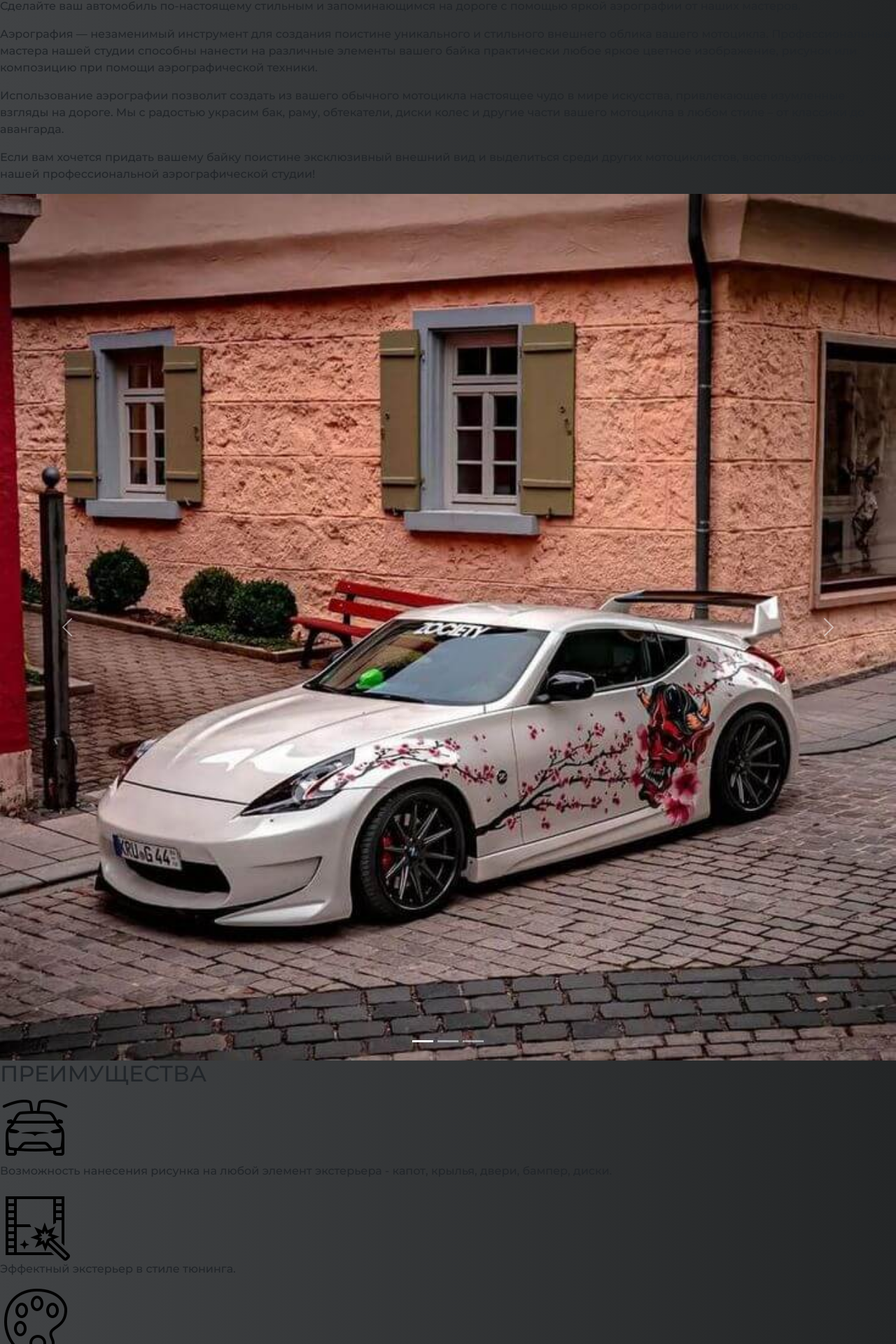
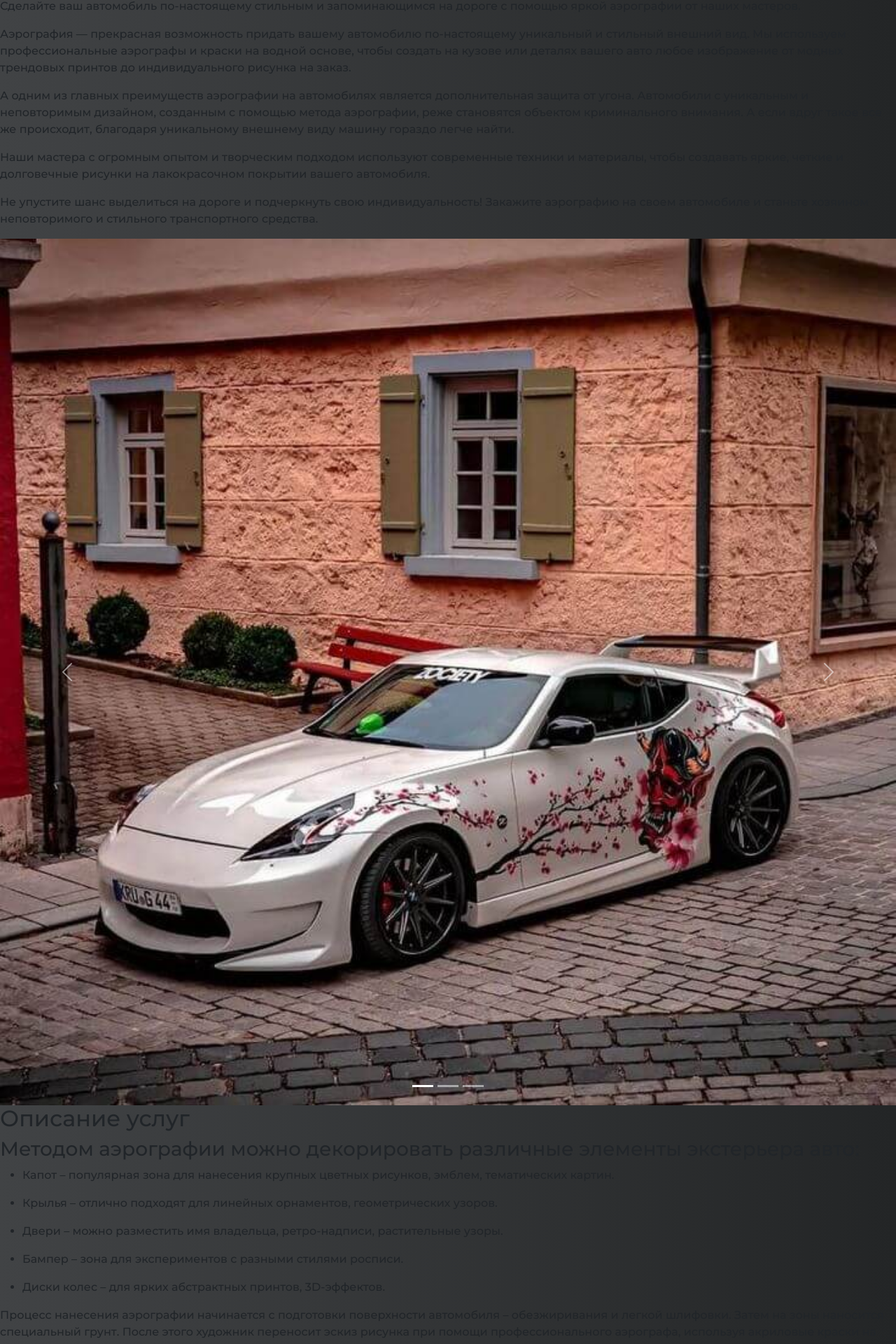
Before and after one commit to Max-Teplyakov/airbrush, a React (Create React App) app: page /car in a window 1280 px wide. Shown: the part 739-2659 px from the top of the page at 70% size. Built offline with nearby package versions, Linux system fonts and the light colour scheme.

Commit message:
добавил description

```diff
--- a/public/index.html
+++ b/public/index.html
@@ -3,6 +3,8 @@
   <head>
     <meta charset="utf-8" />
     <meta name="viewport" content="width=device-width, initial-scale=1" />
+    <!-- <link rel="icon" href="../src/images/logo2.ico" type="image/x-icon"> -->
+    <link rel="shortcut icon" href="/logo-ico.ico" type="image/x-icon">
     <link
       href="https://cdn.jsdelivr.net/npm/bootstrap@5.0.2/dist/css/bootstrap.min.css"
       rel="stylesheet"
--- a/src/components/AboutAirbrushing/AboutAirbrushing.css
+++ b/src/components/AboutAirbrushing/AboutAirbrushing.css
@@ -22,7 +22,6 @@
 }
 
 .about-airbrushing__subtitle {
-  margin: 0 auto;
   margin-bottom: 5px;
   max-width: 1024px;
   font-size: 19px;
--- a/src/components/AboutAirbrushing/AboutAirbrushing.js
+++ b/src/components/AboutAirbrushing/AboutAirbrushing.js
@@ -9,23 +9,28 @@ function AboutAirbrushing() {
         <div className="about-airbrushing__line"></div>
         <p className="about-airbrushing__subtitle">
           <span className="about-airbrushing__span">Аэрография</span> —
-          незаменимый инструмент для создания поистине уникального и стильного
-          внешнего облика вашего мотоцикла. Профессиональные мастера нашей
-          студии способны нанести на различные элементы вашего байка практически
-          любое яркое цветное изображение, рисунок или композицию при помощи
-          аэрографической техники.
+          прекрасная возможность придать вашему автомобилю по-настоящему
+          уникальный и стильный внешний вид. Мы используем профессиональные
+          аэрографы и краски на водной основе, чтобы создать на кузове или
+          деталях вашего авто любое изображение от модных трендовых принтов до
+          индивидуального рисунка на заказ.
         </p>
         <p className="about-airbrushing__subtitle">
-          Использование аэрографии позволит создать из вашего обычного мотоцикла
-          настоящее чудо в мире искусства, привлекающее изумленные взгляды на
-          дороге. Мы с радостью украсим бак, раму, обтекатели, диски колес и
-          другие части вашего мотоцикла в любом стиле – от классики до
-          авангарда.
+          А одним из главных преимуществ аэрографии на автомобилях является
+          дополнительная защита от угона. Автомобили с уникальным и неповторимым
+          дизайном, созданным с помощью метода аэрографии, реже становятся
+          объектом криминального внимания. А если вдруг такое все же происходит,
+          благодаря уникальному внешнему виду машину гораздо легче найти.
         </p>
         <p className="about-airbrushing__subtitle">
-          Если вам хочется придать вашему байку поистине эксклюзивный внешний
-          вид и выделиться среди других мотоциклистов, воспользуйтесь услугами
-          нашей профессиональной аэрографической студии!
+          Наши мастера с огромным опытом и творческим подходом используют
+          современные техники и материалы, чтобы создавать яркие, четкие и
+          долговечные рисунки на лакокрасочном покрытии вашего автомобиля.
+        </p>
+        <p className="about-airbrushing__subtitle">
+          Не упустите шанс выделиться на дороге и подчеркнуть свою
+          индивидуальность! Закажите аэрографию на своем автомобиле и станьте
+          хозяином неповторимого и стильного транспортного средства.
         </p>
       </section>
     );
@@ -64,24 +69,30 @@ function AboutAirbrushing() {
       <section className="about-airbrushing">
         <div className="about-airbrushing__line"></div>
         <p className="about-airbrushing__subtitle">
-          <span className="about-airbrushing__span">Аэрография</span> —
-          незаменимый инструмент для создания поистине уникального и стильного
-          внешнего облика вашего мотоцикла. Профессиональные мастера нашей
-          студии способны нанести на различные элементы вашего байка практически
-          любое яркое цветное изображение, рисунок или композицию при помощи
-          аэрографической техники.
+          <span className="about-airbrushing__span">
+            Хотите украсить свой ноутбук оригинальным рисунком?
+          </span>{" "}
+          &nbsp; Это отличная идея для создания эксклюзивного дизайна.
+          Существует несколько способов нанесения изображений на ноутбук.
         </p>
         <p className="about-airbrushing__subtitle">
-          Использование аэрографии позволит создать из вашего обычного мотоцикла
-          настоящее чудо в мире искусства, привлекающее изумленные взгляды на
-          дороге. Мы с радостью украсим бак, раму, обтекатели, диски колес и
-          другие части вашего мотоцикла в любом стиле – от классики до
-          авангарда.
+          <span className="about-airbrushing__span">Аэрография</span> - роспись
+          при помощи аэрографа. Позволяет создавать многоцветные сложные рисунки
+          - пейзажи, портреты, абстрактные композиции.
         </p>
         <p className="about-airbrushing__subtitle">
-          Если вам хочется придать вашему байку поистине эксклюзивный внешний
-          вид и выделиться среди других мотоциклистов, воспользуйтесь услугами
-          нашей профессиональной аэрографической студии!
+          <span className="about-airbrushing__span">Гидрографика</span> подходит
+          для однотонных простых изображений, которые переносятся на поверхность
+          с помощью специальной пленки.
+        </p>
+        <p className="about-airbrushing__subtitle">
+          <span className="about-airbrushing__span">Винил</span> - готовые
+          самоклеящиеся пленки с напечатанным рисунком. Используется для
+          нанесения надписей, логотипов.
+        </p>
+        <p className="about-airbrushing__subtitle">
+          <span className="about-airbrushing__span">Роспись красками</span> -
+          позволяет создавать авторские рисунки вручную с помощью кисти.
         </p>
       </section>
     );
@@ -93,23 +104,9 @@ function AboutAirbrushing() {
         <div className="about-airbrushing__line"></div>
         <p className="about-airbrushing__subtitle">
           <span className="about-airbrushing__span">Аэрография</span> —
-          незаменимый инструмент для создания поистине уникального и стильного
-          внешнего облика вашего мотоцикла. Профессиональные мастера нашей
-          студии способны нанести на различные элементы вашего байка практически
-          любое яркое цветное изображение, рисунок или композицию при помощи
-          аэрографической техники.
-        </p>
-        <p className="about-airbrushing__subtitle">
-          Использование аэрографии позволит создать из вашего обычного мотоцикла
-          настоящее чудо в мире искусства, привлекающее изумленные взгляды на
-          дороге. Мы с радостью украсим бак, раму, обтекатели, диски колес и
-          другие части вашего мотоцикла в любом стиле – от классики до
-          авангарда.
-        </p>
-        <p className="about-airbrushing__subtitle">
-          Если вам хочется придать вашему байку поистине эксклюзивный внешний
-          вид и выделиться среди других мотоциклистов, воспользуйтесь услугами
-          нашей профессиональной аэрографической студии!
+          позволяет создавать эксклюзивные рисунки на спортивных шлемах -
+          мотоциклетных, хоккейных, вратарских. Это отличный способ подчеркнуть
+          индивидуальность и превратить экипировку в произведение искусства.
         </p>
       </section>
     );
@@ -121,23 +118,10 @@ function AboutAirbrushing() {
         <div className="about-airbrushing__line"></div>
         <p className="about-airbrushing__subtitle">
           <span className="about-airbrushing__span">Аэрография</span> —
-          незаменимый инструмент для создания поистине уникального и стильного
-          внешнего облика вашего мотоцикла. Профессиональные мастера нашей
-          студии способны нанести на различные элементы вашего байка практически
-          любое яркое цветное изображение, рисунок или композицию при помощи
-          аэрографической техники.
-        </p>
-        <p className="about-airbrushing__subtitle">
-          Использование аэрографии позволит создать из вашего обычного мотоцикла
-          настоящее чудо в мире искусства, привлекающее изумленные взгляды на
-          дороге. Мы с радостью украсим бак, раму, обтекатели, диски колес и
-          другие части вашего мотоцикла в любом стиле – от классики до
-          авангарда.
-        </p>
-        <p className="about-airbrushing__subtitle">
-          Если вам хочется придать вашему байку поистине эксклюзивный внешний
-          вид и выделиться среди других мотоциклистов, воспользуйтесь услугами
-          нашей профессиональной аэрографической студии!
+          позволяет создать эксклюзивный дизайн для вашего велосипеда. Благодаря
+          airbrush можно нанести любое изображение или рисунок на раму и другие
+          детали. Это отличный способ сделать обычный велосипед по-настоящему
+          уникальным.
         </p>
       </section>
     );
--- a/src/components/Airbrush/Car/Car.js
+++ b/src/components/Airbrush/Car/Car.js
@@ -5,6 +5,7 @@ import { carText } from "../../../utils/data";
 import Carousel from "../../Carousel/Carousel";
 import { carouselCar } from "../../../utils/data";
 import AboutAirbrushing from "../../AboutAirbrushing/AboutAirbrushing";
+import DescriptionCar from "./DescriptionCar/DescriptionCar";
 
 function Car() {
   return (
@@ -20,6 +21,7 @@ function Car() {
       </section>
       <AboutAirbrushing />
       <Carousel carousel={carouselCar} />
+      <DescriptionCar />
       <Advantages dataText={carText} />
       <Price />
       <Application id="car-id" />
--- /dev/null
+++ b/src/components/Airbrush/Car/DescriptionCar/DescriptionCar.css
@@ -0,0 +1,47 @@
+.description-car {
+  max-width: 1440px;
+  margin: 0 auto 100px;
+  color: #fff;
+}
+
+.description-car__title {
+  padding-top: 50px;
+  padding-bottom: 20px;
+  margin-bottom: 25px;
+  font-size: 45px;
+  text-align: center;
+  border-bottom: 2px solid #9f9fa0;
+  color: #fbd784;
+}
+
+.description-car__subtitle {
+  margin-bottom: 50px;
+  font-size: 32px;
+  text-align: center;
+}
+
+.description-car__item {
+  margin: 0 auto 30px;
+  padding-left: 10px;
+  width: 1030px;
+  height: 35px;
+  background-color: #dfdfdf;
+  color: #545151;
+  border-radius: 15px;
+  font-size: 19px;
+}
+
+.description-car__list {
+  list-style-type: none;
+
+}
+
+.description-car__span {
+  color: #000000;
+  font-size: 21px;
+}
+
+.description-car__text {
+  font-size: 19px;
+  text-indent: 30px;
+}
--- /dev/null
+++ b/src/components/Airbrush/Car/DescriptionCar/DescriptionCar.js
@@ -0,0 +1,62 @@
+function DescriptionCar() {
+  return (
+    <section className="description-car">
+      <h2 className="description-car__title">Описание услуг</h2>
+      <h3 className="description-car__subtitle">
+        Методом аэрографии можно декорировать различные элементы экстерьера
+        авто:
+      </h3>
+      <ul className="description-car__list">
+        <li>
+          <p className="description-car__item">
+            <span className="description-car__span">Капот</span> – популярная
+            зона для нанесения крупных цветных рисунков, эмблем, тематических
+            картин.
+          </p>
+        </li>
+        <li>
+          <p className="description-car__item">
+            <span className="description-car__span">Крылья</span> – отлично
+            подходят для линейных орнаментов, геометрических узоров.
+          </p>
+        </li>
+        <li>
+          <p className="description-car__item">
+            <span className="description-car__span">Двери</span> – можно
+            разместить имя владельца, ретро-надписи, растительные узоры.
+          </p>
+        </li>
+        <li>
+          <p className="description-car__item">
+            <span className="description-car__span">Бампер</span> – зона для
+            экспериментов с разными стилями росписи.
+          </p>
+        </li>
+        <li>
+          <p className="description-car__item">
+            <span className="description-car__span">Диски колес</span> – для
+            ярких абстрактных принтов, 3D-эффектов.
+          </p>
+        </li>
+      </ul>
+      <p className="description-car__text">
+        Процесс нанесения аэрографии начинается с подготовки поверхности
+        автомобиля – обезжиривания и легкой шлифовки. Затем на зоны наносится
+        специальный грунт. После этого художник переносит эскиз рисунка при
+        помощи профессионального аэрографа, используя акриловые краски на водной
+        основе.
+      </p>
+      <p className="description-car__text">
+        Аэрография отличается высокой долговечностью благодаря устойчивости
+        акриловых красок к выгоранию и воздействию окружающей среды. Правильно
+        нанесенное изображение служит в течение многих лет.
+      </p>
+      <p className="description-car__text">
+        Закажите аэрографию на автомобиле у наших профессиональных мастеров и
+        придайте своему авто неповторимый внешний вид!
+      </p>
+    </section>
+  );
+}
+
+export default DescriptionCar;
--- a/src/components/Airbrush/Helmet/Helmet.js
+++ b/src/components/Airbrush/Helmet/Helmet.js
@@ -14,10 +14,7 @@ function Helmet() {
           АЭРОГРАФИЯ НА ШЛЕМЕ В САМАРЕ
         </h1>
         <p className="helmet-description__subtitle">
-          Аэрография позволяет создавать эксклюзивные рисунки на спортивных
-          шлемах - мотоциклетных, хоккейных, вратарских. Это отличный способ
-          подчеркнуть индивидуальность и превратить экипировку в произведение
-          искусства.
+        Создадим уникальный дизайн
         </p>
       </section>
       <AboutAirbrushing />
--- a/src/components/Contacts/Contacts.js
+++ b/src/components/Contacts/Contacts.js
@@ -3,7 +3,7 @@ function Contacts() {
     <main className="contacts">
       <section className="contacts__section">
         <h1 className="contacts__title">Аэрография Самара</h1>
-        <h2 className="contacts__number">8 (987) 123-23-23</h2>
+        <h2 className="contacts__number">8 (917) 150-81-71</h2>
         <p className="contacts__email">airbrushingStudio@gmail.com</p>
       </section>
     </main>
--- a/src/components/Footer/Footer.js
+++ b/src/components/Footer/Footer.js
@@ -13,7 +13,7 @@ function Footer() {
       </div>
       <ul className="footer__contacts">
         <li className="footer__phone">
-          <p className="footer__text">+7 (987) 100-11-22</p>
+          <p className="footer__text">8 (917) 150-81-71</p>
         </li>
         <li className="footer__email">
           <p className="footer__text">airbrushingStudio@gmail.com</p>
--- a/src/components/Reviews/UserReviews/UserReviews.js
+++ b/src/components/Reviews/UserReviews/UserReviews.js
@@ -39,11 +39,11 @@ function UserReviews() {
           <img className="user-review__img" src={reviewsImg3} alt="" />
           <div className="user-review__block">
             <p className="user-review__text">
-              Заказывал индивидуальный дизайн для своего ноутбука. Мне воплотили
+              Заказывала индивидуальный дизайн для своего ноутбука. Мне воплотили
               очень креативную идею! Теперь ноут выглядит как настоящий
               эксклюзив. Порекомендую этих художников друзьям.
             </p>
-            <p className="user-review__name">Александр</p>
+            <p className="user-review__name">Александра</p>
           </div>
         </div>
         <div className="user-reviews__container">
--- a/src/vendor/index.css
+++ b/src/vendor/index.css
@@ -17,6 +17,7 @@
 
 @import url(../components/Airbrush/Price.css);
 @import url(../components/Airbrush/Car/Car.css);
+@import url(../components/Airbrush/Car/DescriptionCar/DescriptionCar.css);
 @import url(../components/Airbrush/Motorcycle/Motorcycle.css);
 @import url(../components/Airbrush/Laptop/Laptop.css);
 @import url(../components/Airbrush/Helmet/Helmet.css);
```
Also changed, not shown: 1 other file (tests, documents, lock files or other folders).
